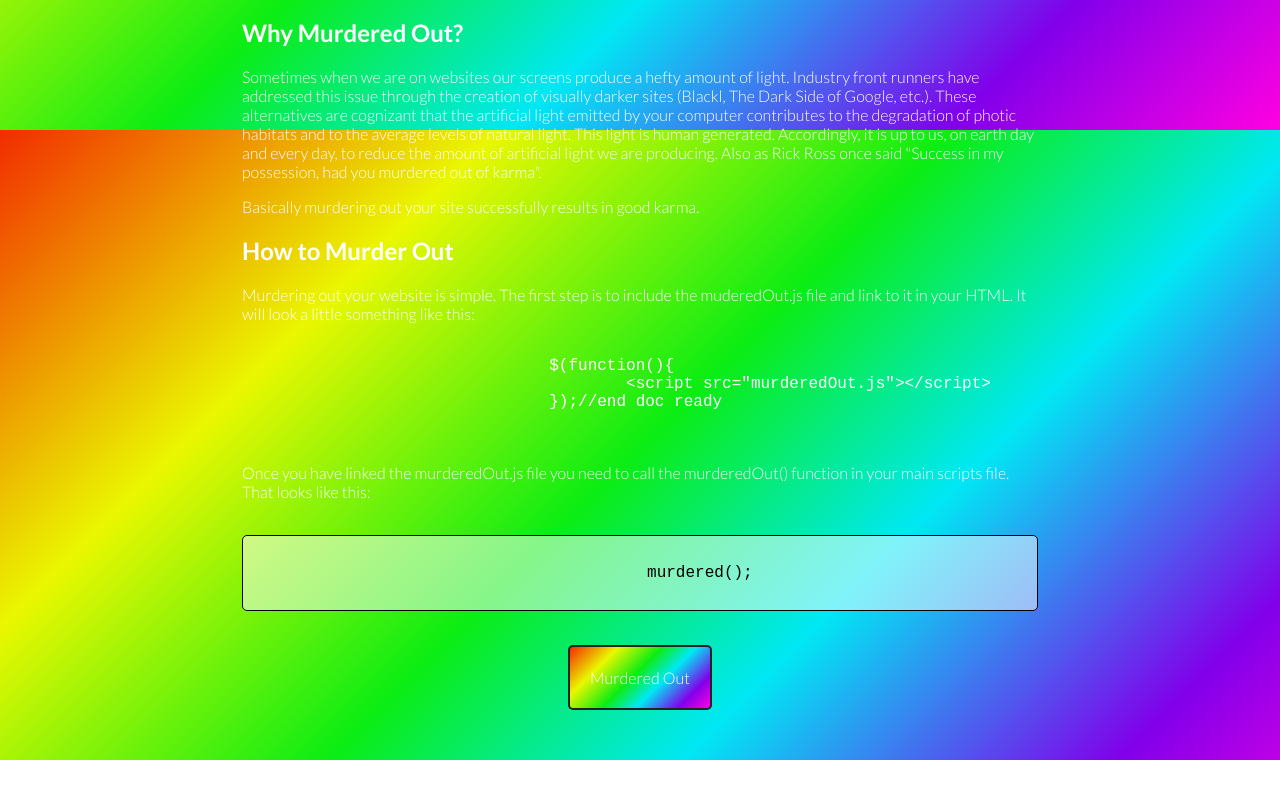
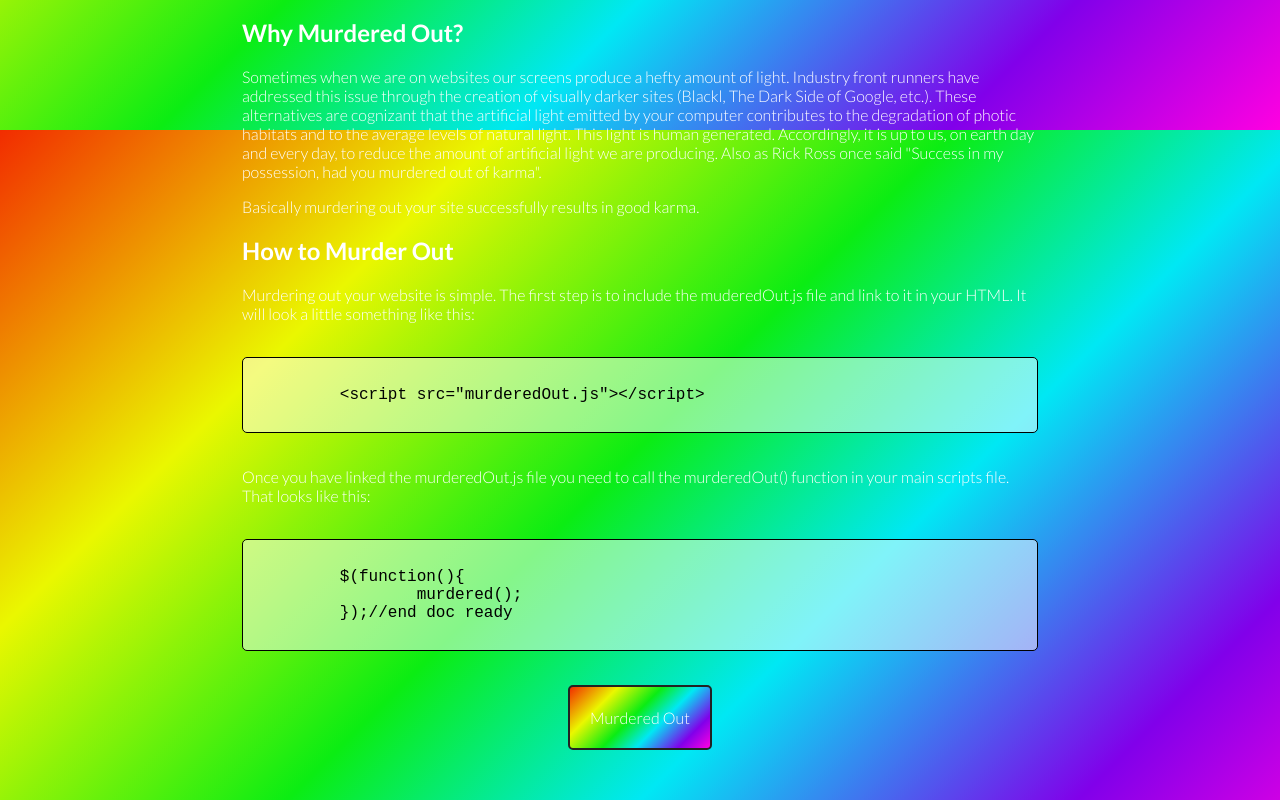
Before and after one commit to lisafolkerson/murderedOut.js, a website: page index.html in a window 1280 px wide. Shown: the part 670-1470 px from the top of the page. Before the commit the page ends 1430 px from the top, so only its background shows below. Drawn offline with nearby package versions, Linux system fonts and the light colour scheme.

Commit message:
check out dat code ya know

```diff
--- a/index.html
+++ b/index.html
@@ -20,18 +20,18 @@
 			<h2>How to Murder Out</h2>
 			<p>Murdering out your website is simple. The first step is to include the muderedOut.js file and link to it in your HTML. It will look a little something like this:</p>
 			<pre>
-				<code>
-				$(function(){
-					&lt;script src="murderedOut.js"&gt;&lt;/script&gt;
-				});//end doc ready
-				</code>
+	<code class="code">
+	&lt;script src="murderedOut.js"&gt;&lt;/script&gt;
+	</code>
 			</pre>
 
 			<p>Once you have linked the murderedOut.js file you need to call the murderedOut() function in your main scripts file. That looks like this:</p>
 			<pre>
-				<code class="code">
-					murdered();
-				</code>
+	<code class="code">
+	$(function(){
+		murdered();
+	});//end doc ready
+	</code>
 			</pre>
 		</section><!--end .docs-->
 		<section class="moneyShot">
```
